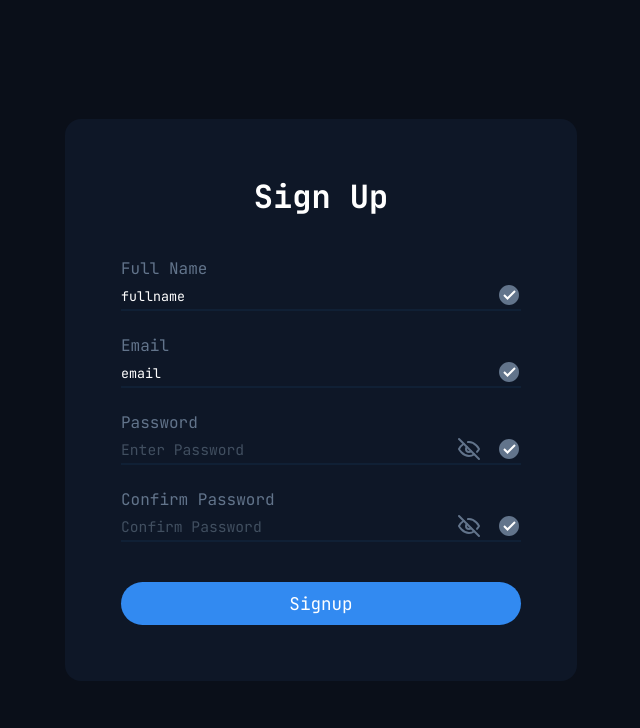
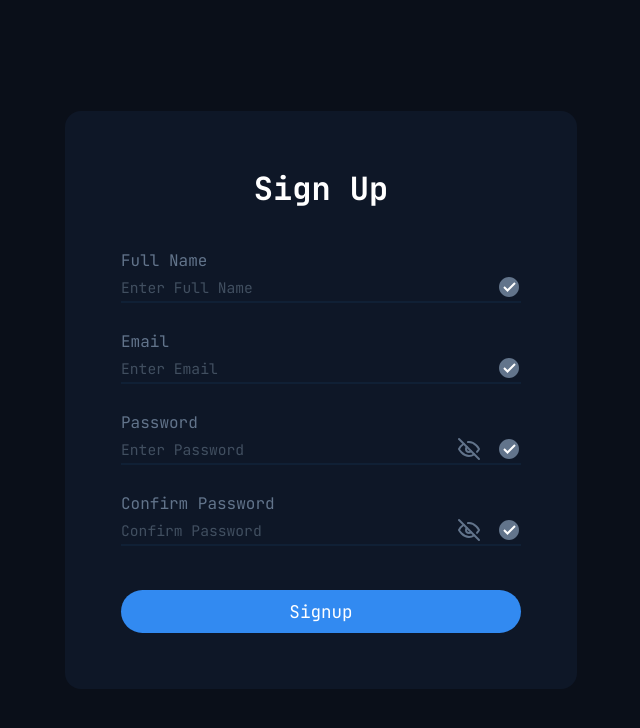
Before and after one commit to tonytran0314/vuejs_signup_form, a Vue app: page / in a window 1280 px wide. Shown: the top 728 px of the page, without its empty margins (319-959 px from the left). Built offline with nearby package versions, Linux system fonts and the light colour scheme.

Commit message:
refactor with components

```diff
--- a/src/components/SignupForm.vue
+++ b/src/components/SignupForm.vue
@@ -19,101 +19,108 @@
         }
     }
 
+    const completedFieldColor = ref('rgb(50, 138, 241)')
+    const notcompletedFieldColor = ref('rgb(98, 116, 139)')
+
+    const fullname = ref('')
+    const email = ref('')
+    const password = ref('')
+    const confirmPassword = ref('')
+
     // Nên gôm các biến liên quan đến fullname trong validation vào 1 object
-    const fullnameValidation = () => {
-        fullnameError.value = ''
-        hasFieldErrors.value = false
-        const fullnameRegex = /^[a-zA-Z\s]*$/
-        const errors = {
+    const fullnameValidation = (fullname) => {
+        let error = {
+            'exist': false,
+            'message': null
+        }
+
+        const errors_list = {
             'empty': 'Full name could not be empty',
             'invalid': 'Full name contains invalid characters'
         }
+
+        const fullnameRegex = /^[a-zA-Z\s]*$/
+
         // check if full name is empty
-        if(fullname.value == null || fullname.value == '') {
-            fullnameError.value = errors['empty']
+        if(fullname == null || fullname == '') {
+            error = {
+                'exist': true,
+                'message': errors_list.empty
+            }
         }
 
-        // check if full name contains invalid characters
-        if(!fullnameRegex.test(fullname.value)) {
-            fullnameError.value = errors['invalid']
+        // check if full name contains invalid characters (valid: a-z, A-Z and space)
+        if(!fullnameRegex.test(fullname)) {
+            error = {
+                'exist': true,
+                'message': errors_list.invalid
+            }
         }
 
-        // check if fullnameError is empty => mark the tick blue
-        // no error:
-        if(fullnameError.value == '' || fullnameError.value == null) {
-            fullnameCheckFill.value = 'rgb(50, 138, 241)' // blue
-        } else {
-            fullnameCheckFill.value = 'rgb(98, 116, 139)'
-            hasFieldErrors.value = true
-        }
+        return error;
     }
 
-    const emailValidation = () => {
-        emailError.value = ''
-        hasFieldErrors.value = false
-        const emailRegex = /^[\w-\.]+@([\w-]+\.)+[\w-]{2,4}$/
-        const errors = {
-            'empty': 'Email could not be empty',
-            'invalid': 'Invalid or existed email'
+    const emailValidation = (email) => {
+        let error = {
+            'exist': false,
+            'message': null
         }
 
-        if(email.value == null || email.value == '') {
-            emailError.value = errors['empty']
+        const errors_list = {
+            'invalid': 'Invalid email'
         }
 
-        if(!emailRegex.test(email.value)) {
-            emailError.value = errors['invalid']
+        const emailRegex = /^[\w-\.]+@([\w-]+\.)+[\w-]{2,4}$/
+
+        if(!emailRegex.test(email)) {
+            error = {
+                'exist': true,
+                'message': errors_list.invalid
+            }
         }
 
-        if(emailError.value == '' || emailError.value == null) {
-            emailCheckFill.value = 'rgb(50, 138, 241)'
-        } else {
-            emailCheckFill.value = 'rgb(98, 116, 139)'
-            hasFieldErrors.value = true
-        }
+        return error;
     }
 
-    const passwordValidation = () => {
-        passwordError.value = ''
-        hasFieldErrors.value = false
+    const passwordValidation = (password) => {
+        let error = {
+            'exist': false,
+            'message': null
+        }
+
+        const errors_list = {
+            'invalid': 'Invalid password'
+        }
+
         const passwordRegex = /^(?=.*[a-z])(?=.*[A-Z])(?=.*\d)(?=.*[!@#$%])[^\s]{8,}$/
 
-        if(!passwordRegex.test(password.value)) {
-            passwordError.value = true
+        if(!passwordRegex.test(password)) {
+            error = {
+                'exist': true,
+                'message': errors_list.invalid
+            }
+        }
+        return error;
+    }
+
+    const confirmPasswordValidation = (confirmPassword) => {
+        let error = {
+            'exist': false,
+            'message': null
         }
 
-        if(passwordError.value == '' || passwordError.value == null) {
-            passwordCheckFill.value = 'rgb(50, 138, 241)'
-        } else {
-            passwordCheckFill.value = 'rgb(98, 116, 139)'
-            hasFieldErrors.value = true
-        }
-    }
-
-    const confirmPasswordValidation = () => {
-        confirmPasswordError.value = ''
-        hasFieldErrors.value = false
-        const errors = {
-            'empty': 'Please enter your password again',
+        const errors_list = {
             'unmatch': 'Your passwords are not match'
         }
 
-        if(confirmPassword.value == null || confirmPassword.value == '') {
-            confirmPasswordError.value = errors['empty']
+        if(password.value !== confirmPassword ) {
+            error = {
+                'exist': true,
+                'message': errors_list.unmatch
+            }
         }
-
-        if(password.value !== confirmPassword.value ) {
-            confirmPasswordError.value = errors['unmatch']
-        }
-
-        if(confirmPasswordError.value == '' || confirmPasswordError.value == null) {
-            confirmPasswordCheckFill.value = 'rgb(50, 138, 241)'
-        } else {
-            confirmPasswordCheckFill.value = 'rgb(98, 116, 139)'
-            hasFieldErrors.value = true
-        }
+        return error
     }
-
 
 </script>
 
@@ -123,22 +130,30 @@
         <div class="form_body">
             <FieldBase
                 label="Full Name"
-                model="fullname"
+                v-model="fullname"
                 placeholder="Enter Full Name"
-                type="text" />
+                type="text"
+                name="fullname"
+                :validator="fullnameValidation" />
             <FieldBase
                 label="Email"
-                model="email"
+                v-model="email"
                 placeholder="Enter Email"
-                type="text" />
+                type="text"
+                name="email"
+                :validator="emailValidation" />
             <Password
                 label="Password"
-                model="password"
-                placeholder="Enter Password" />
+                v-model="password"
+                name="password"
+                placeholder="Enter Password"
+                :validator="passwordValidation" />
             <ConfirmPassword
                 label="Confirm Password"
-                model="confirmPassword"
-                placeholder="Confirm Password" />
+                v-model="confirmPassword"
+                name="confirmPassword"
+                placeholder="Confirm Password"
+                :validator="confirmPasswordValidation" />
         </div>
         <button
             type="submit"
--- a/src/components/form_components/FieldBase.vue
+++ b/src/components/form_components/FieldBase.vue
@@ -1,17 +1,14 @@
 <script setup>
-    import { ref, defineProps, computed } from 'vue'
-
-    let fullnameError = ref('')
-    let checkFill = ref('rgb(98, 116, 139)')
+    import { ref, reactive } from 'vue'
 
     const props = defineProps({
         label: {
             type: String,
             required: true
         },
-        model: {
+        modelValue: {
             type: String,
-            required: true
+            default: ""
         },
         placeholder: {
             type: String,
@@ -20,20 +17,48 @@
         type: {
             type: String,
             required: true
+        },
+        name: {
+            type: String,
+            required: true
+        },
+        validator: {
+            type: Function,
+            required: true
         }
     })
+
+    const error = reactive({
+        'exist': true,
+        'message': null
+    })
+
+    const emit = defineEmits(['update:modelValue']) // [Emit] part 1 (these two parts must be together)
+
+    const blueColor = ref('rgb(50, 138, 241)') // completed color
+    const grayColor = ref('rgb(98, 116, 139)')
+
+    const updateModelValueAndValidate = (event) => {
+        const inputValue = event.target.value.trim()
+
+        error.exist = props.validator(inputValue).exist
+        error.message = props.validator(inputValue).message
+
+        emit('update:modelValue', inputValue) // [Emit] part 2 (these two parts must be together)
+    }
 
 </script>
 
 <template>
     <div class="field">
-        <label :for="props.model">{{ props.label }}</label>
+        <label :for="props.name">{{ props.label }}</label>
         <div class="input_field">
             <input
-                v-model.trim="props.model"
-                @blur="fullnameValidation"
+                :value="props.modelValue"
+                @input="updateModelValueAndValidate"
+                @blur="updateModelValueAndValidate"
                 :type="props.type"
-                :name="props.model"
+                :name="props.name"
                 :placeholder="props.placeholder">
             <div class="input_icon">
                 <svg
@@ -42,7 +67,7 @@
                     width="24" height="24"
                     viewBox="0 0 48 48">
                         <path
-                            :fill="checkFill"
+                            :fill="error.exist ? grayColor : blueColor"
                             d="M44,24c0,11.045-8.955,20-20,20S4,35.045,4,24S12.955,4,24,4S44,12.955,44,24z">
                         </path>
                         <path
@@ -52,7 +77,9 @@
                 </svg>
             </div>
         </div>
-        <span v-show="fullnameError" class="field_error">{{ fullnameError }}</span>
+        <span class="field_error">{{ error.message }}</span>
+
+
     </div>
 </template>
 
--- a/src/components/form_components/password_component/ConfirmPassword.vue
+++ b/src/components/form_components/password_component/ConfirmPassword.vue
@@ -1,30 +1,53 @@
 <script setup>
-    import { ref, defineProps, computed } from 'vue'
+    import { ref, reactive, computed } from 'vue'
     import EyeSymbol from './EyeSymbol.vue'
     import EyeSlashSymbol from './EyeSlashSymbol.vue'
-
-    let fullnameError = ref('')
-    let checkFill = ref('rgb(98, 116, 139)')
 
     const props = defineProps({
         label: {
             type: String,
             required: true
         },
-        model: {
+        modelValue: {
             type: String,
             required: true
         },
         placeholder: {
             type: String,
             required: true
+        },
+        name: {
+            type: String,
+            required: true
+        },
+        validator: {
+            type: Function,
+            required: true
         }
     })
 
-    const fieldModel = ref('')
     let showPassword = ref(false)
     const togglePassword = () => showPassword.value = !showPassword.value
     const inputType = computed(() =>  showPassword.value ? 'text' : 'password')
+
+    const error = reactive({
+        'exist': true,
+        'message': null
+    })
+
+    const emit = defineEmits(['update:modelValue']) // [Emit] part 1 (these two parts must be together)
+
+    const blueColor = ref('rgb(50, 138, 241)') // completed color
+    const grayColor = ref('rgb(98, 116, 139)')
+
+    const updateModelValueAndValidate = (event) => {
+        const inputValue = event.target.value.trim()
+
+        error.exist = props.validator(inputValue).exist
+        error.message = props.validator(inputValue).message
+
+        emit('update:modelValue', inputValue) // [Emit] part 2 (these two parts must be together)
+    }
 </script>
 
 <template>
@@ -32,10 +55,11 @@
         <label :for="props.model">{{ props.label }}</label>
         <div class="input_field">
             <input
-                v-model.trim="fieldModel"
-                @blur="fullnameValidation"
+                :value="props.modelValue"
+                @input="updateModelValueAndValidate"
+                @blur="updateModelValueAndValidate"
                 :type="inputType"
-                :name="props.model"
+                :name="props.name"
                 :placeholder="props.placeholder">
             <div class="input_icon">
 
@@ -48,7 +72,7 @@
                     width="24" height="24"
                     viewBox="0 0 48 48">
                         <path
-                            :fill="checkFill"
+                            :fill="error.exist ? grayColor : blueColor"
                             d="M44,24c0,11.045-8.955,20-20,20S4,35.045,4,24S12.955,4,24,4S44,12.955,44,24z">
                         </path>
                         <path
@@ -58,7 +82,7 @@
                 </svg>
             </div>
         </div>
-        <span v-show="fullnameError" class="field_error">{{ fullnameError }}</span>
+        <span class="field_error">{{ error.message }}</span>
     </div>
 </template>
 
--- a/src/components/form_components/password_component/Password.vue
+++ b/src/components/form_components/password_component/Password.vue
@@ -1,32 +1,54 @@
 <script setup>
-    import { ref, defineProps, computed } from 'vue'
+    import { ref, reactive, computed } from 'vue'
     import EyeSymbol from './EyeSymbol.vue'
     import EyeSlashSymbol from './EyeSlashSymbol.vue'
-
-    let fullnameError = ref('')
-    let checkFill = ref('rgb(98, 116, 139)')
 
     const props = defineProps({
         label: {
             type: String,
             required: true
         },
-        model: {
+        modelValue: {
             type: String,
             required: true
         },
         placeholder: {
             type: String,
             required: true
+        },
+        name: {
+            type: String,
+            required: true
+        },
+        validator: {
+            type: Function,
+            required: true
         }
     })
 
-    const fieldModel = ref('')
-
     let showPassword = ref(false)
-
     const togglePassword = () => showPassword.value = !showPassword.value
     const inputType = computed(() =>  showPassword.value ? 'text' : 'password')
+
+    const error = reactive({
+        'exist': true,
+        'message': null
+    })
+
+    const emit = defineEmits(['update:modelValue']) // [Emit] part 1 (these two parts must be together)
+
+    const blueColor = ref('rgb(50, 138, 241)') // completed color
+    const grayColor = ref('rgb(98, 116, 139)')
+
+    const updateModelValueAndValidate = (event) => {
+        const inputValue = event.target.value.trim()
+
+        error.exist = props.validator(inputValue).exist
+        error.message = props.validator(inputValue).message
+
+        emit('update:modelValue', inputValue) // [Emit] part 2 (these two parts must be together)
+    }
+
 
 </script>
 
@@ -35,11 +57,12 @@
         <label :for="props.model">{{ props.label }}</label>
         <div class="input_field">
             <input
-                v-model.trim="fieldModel"
-                @blur="fullnameValidation"
+                :value="props.modelValue"
+                @input="updateModelValueAndValidate"
+                @blur="updateModelValueAndValidate"
                 :type="inputType"
-                :name="props.model"
-                :placeholder="props.placeholder">
+                :name="props.name"
+                :placeholder="props.placeholder" />
             <div class="input_icon">
 
                 <EyeSymbol v-if="showPassword" @toggle-password-visibility="togglePassword" />
@@ -51,7 +74,7 @@
                     width="24" height="24"
                     viewBox="0 0 48 48">
                         <path
-                            :fill="checkFill"
+                            :fill="error.exist ? grayColor : blueColor"
                             d="M44,24c0,11.045-8.955,20-20,20S4,35.045,4,24S12.955,4,24,4S44,12.955,44,24z">
                         </path>
                         <path
@@ -61,7 +84,7 @@
                 </svg>
             </div>
         </div>
-        <span v-show="fullnameError" class="field_error">{{ fullnameError }}</span>
+        <span class="field_error">{{ error.message }}</span>
     </div>
 </template>
 
```
